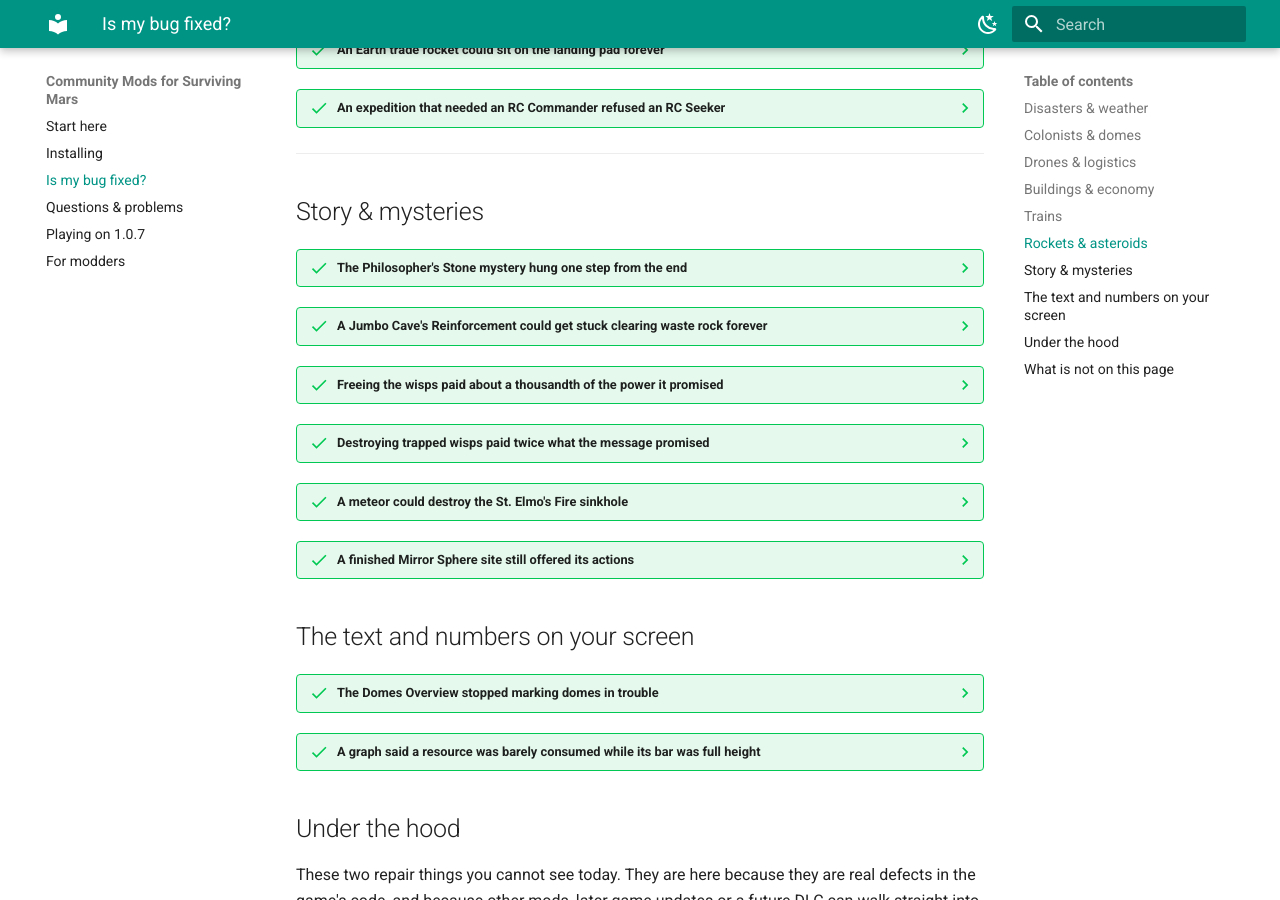
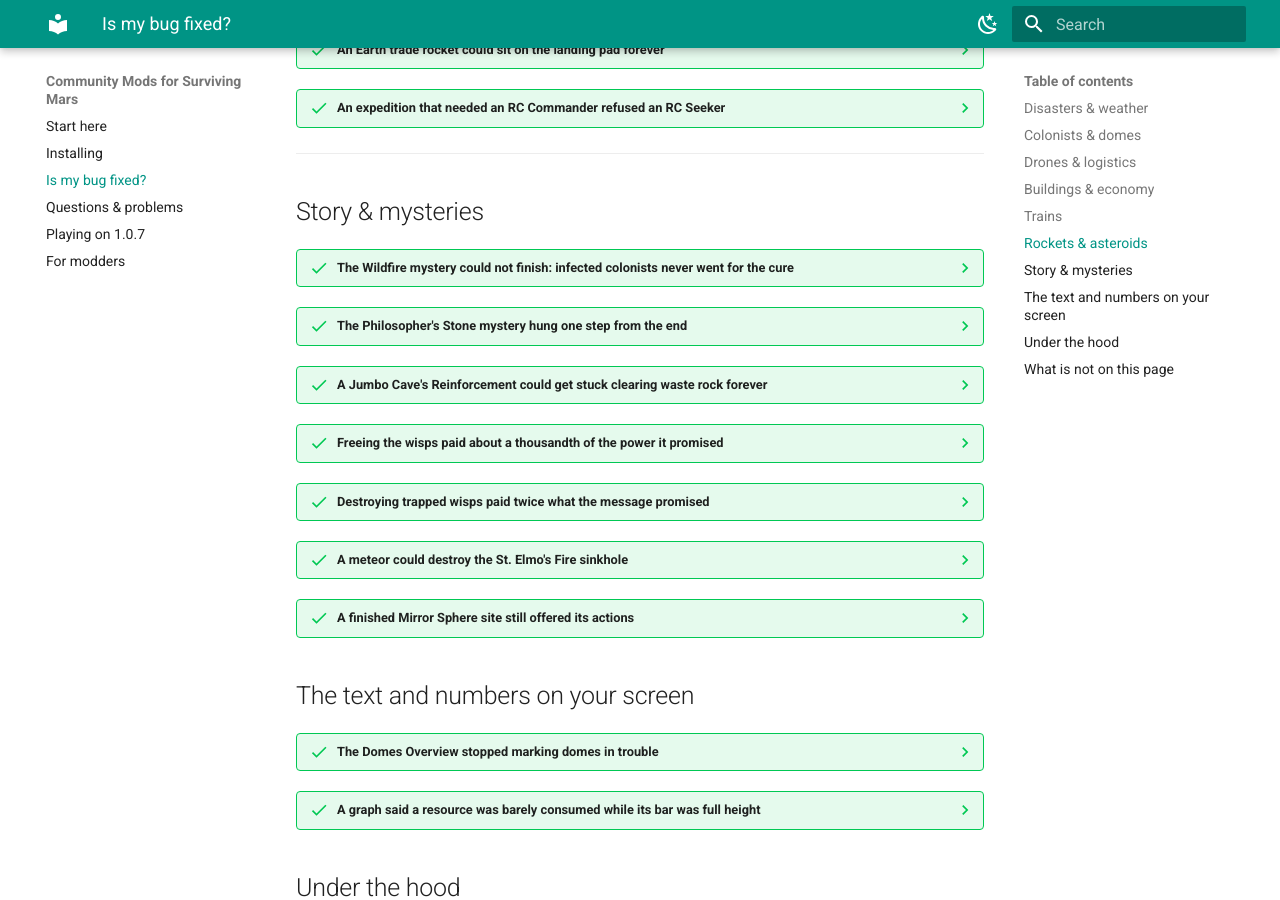
Before and after one commit to catt144/SMR-CommunityMods, an MkDocs documentation site: the page built from content/fix-list.md, in a window 1280 px wide and 900 px high, scrolled down 3673 px. Built offline with MkDocs 1.6.1 and Material for MkDocs 9.7.7, drawn with Linux system fonts in a browser that asks for light colours; part of the change alters nothing that is shown.

Commit message:
fix list for v14: Wildfire cure reaches colonists served from home, C108 added (54 -> 55)
New row at the top of Story & mysteries. Rows 54 -> 55, section tally
4+9+2+7+7+16+2+6+2 = 55 recounted from the file (grep '^??? ' = 55). Judgment calls
unchanged at four; no other content page names Wildfire, infection or medical care.

Co-Authored-By: Claude Sonnet 5 <noreply@anthropic.com>

```diff
--- a/content/fix-list.md
+++ b/content/fix-list.md
@@ -630,6 +630,24 @@ saw, what was wrong underneath, and what happens now.
 
 ## Story & mysteries
 
+??? success "The Wildfire mystery could not finish: infected colonists never went for the cure"
+    **What you saw:** once the Wildfire cure was found, the infected colonists
+    stayed infected and the mystery never ended. Players got past it by closing
+    their hospitals or draining Sanity.
+
+    **What was wrong:** the cure only works when an infected colonist visits a
+    medical building. The 1.1.0 game now pays a dome's medical care to its
+    colonists at home, so an infected colonist under a Medical Center never
+    fell ill enough to be sent, and never visited.
+
+    **After the fix:** once the cure is found, an infected colonist's daily
+    outing is a visit to a medical building, and the visit cures them. They
+    give up one ordinary outing, once. It needs no DLC; the stall happens in the
+    base game.
+
+    **⚠️ Worth knowing:** a colony with no medical building at all still has
+    nowhere to send them, as before.
+
 ??? success "The Philosopher's Stone mystery hung one step from the end"
     **What you saw:** the mystery stuck at its finale, forever, with nothing left
     to click.
```
